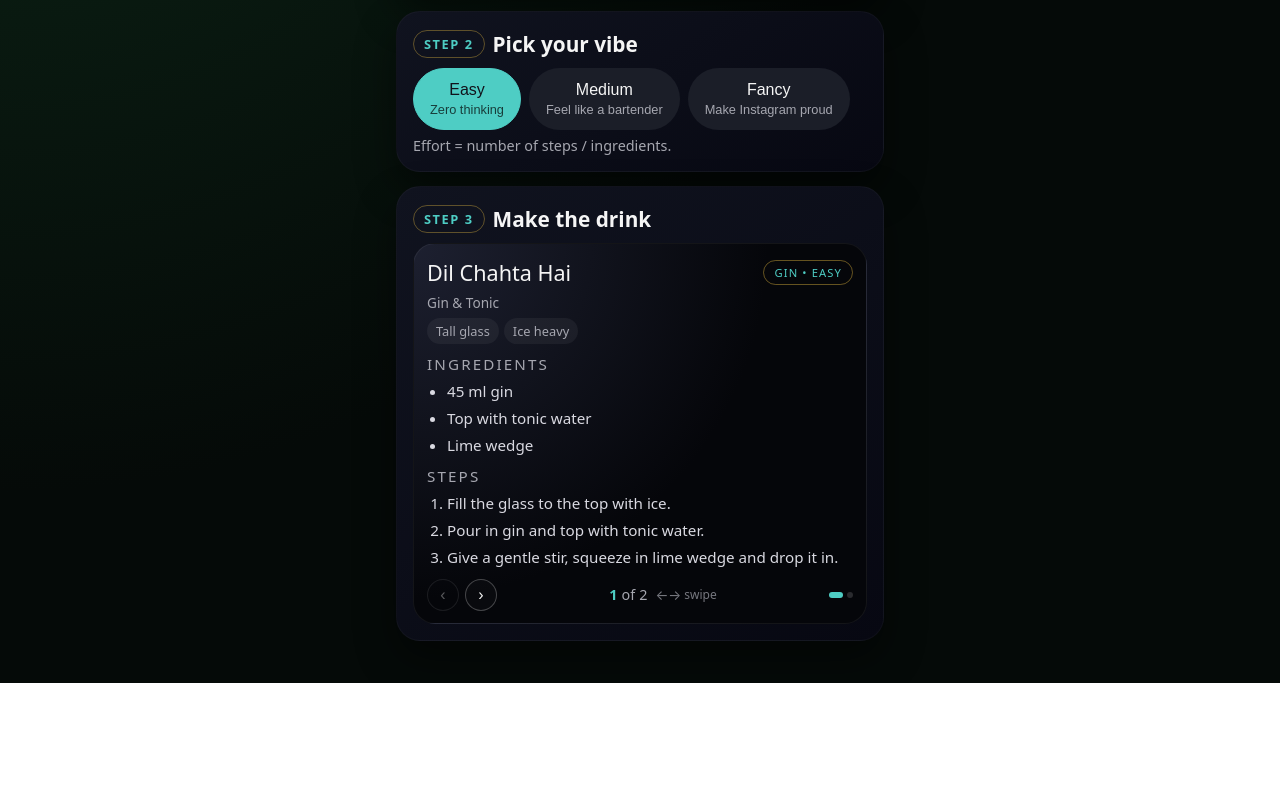
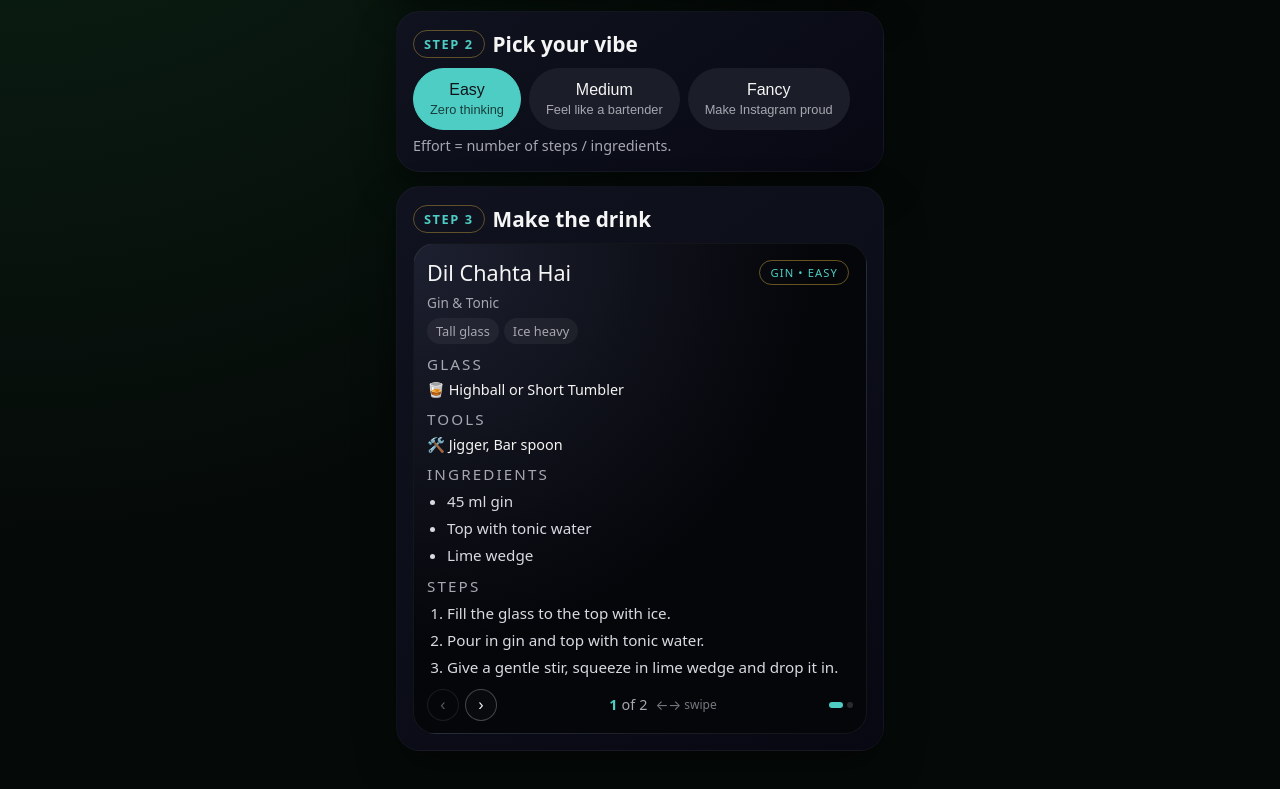
Before and after one commit to aditya2kx/drinks-station, a plain HTML site: page index.html in a window 1280 px wide. Shown: the part 447-1236 px from the top of the page. Before the commit the page ends 1130 px from the top, so only its background shows below. Drawn offline with Linux system fonts and the light colour scheme.

Commit message:
Add scrollable recipe card and start adding glass/tools info to recipes

```diff
--- a/index.html
+++ b/index.html
@@ -243,7 +243,30 @@
 
     .recipe-card {
       min-height: 200px;
+      max-height: 480px;
+      overflow-y: auto;
+      overflow-x: hidden;
       transition: transform 0.25s ease-out, opacity 0.25s ease-out;
+      padding-right: 4px;
+    }
+
+    /* Scrollbar styling */
+    .recipe-card::-webkit-scrollbar {
+      width: 6px;
+    }
+
+    .recipe-card::-webkit-scrollbar-track {
+      background: rgba(255, 255, 255, 0.05);
+      border-radius: 3px;
+    }
+
+    .recipe-card::-webkit-scrollbar-thumb {
+      background: var(--accent);
+      border-radius: 3px;
+    }
+
+    .recipe-card::-webkit-scrollbar-thumb:hover {
+      background: var(--text);
     }
 
     .recipe-title {
@@ -448,6 +471,8 @@
             name: "Dil Chahta Hai",
             drinkName: "Gin & Tonic",
             tags: ["Tall glass", "Ice heavy"],
+            glass: "Highball or Short Tumbler",
+            tools: ["Jigger", "Bar spoon"],
             ingredients: [
               "45 ml gin",
               "Top with tonic water",
@@ -463,6 +488,8 @@
             name: "Queen",
             drinkName: "Gin Rickey",
             tags: ["Light", "Citrusy"],
+            glass: "Highball or Short Tumbler",
+            tools: ["Jigger"],
             ingredients: [
               "45 ml gin",
               "Half lime, squeezed",
@@ -1134,6 +1161,8 @@
         <div class="tags">
           ${r.tags ? r.tags.map((t) => `<span class="tag">${t}</span>`).join("") : ""}
         </div>
+        ${r.glass ? `<div class="recipe-section-title">Glass</div><div style="font-size: 0.9rem; color: var(--text); margin-bottom: 8px;">🥃 ${r.glass}</div>` : ''}
+        ${r.tools ? `<div class="recipe-section-title">Tools</div><div style="font-size: 0.9rem; color: var(--text); margin-bottom: 8px;">🛠️ ${r.tools.join(', ')}</div>` : ''}
         <div class="recipe-section-title">Ingredients</div>
         <ul>
           ${r.ingredients.map((i) => `<li>${i}</li>`).join("")}
```
